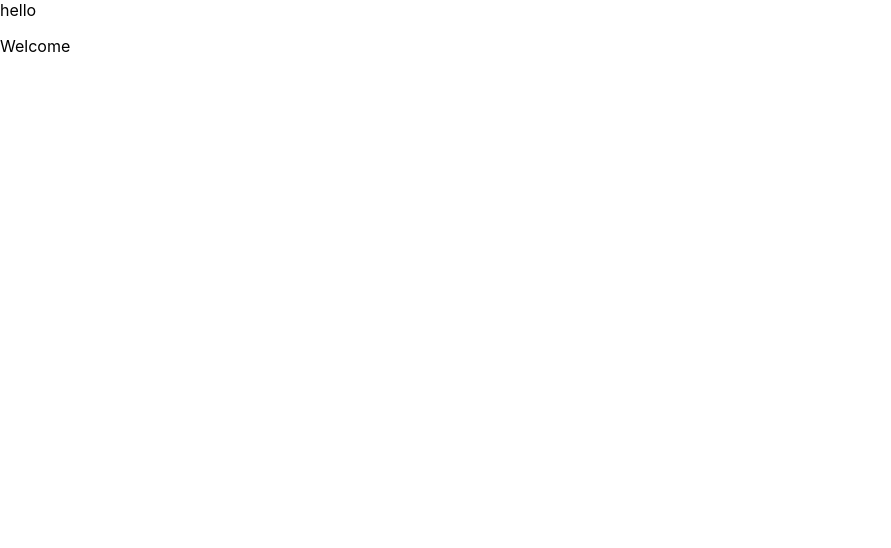
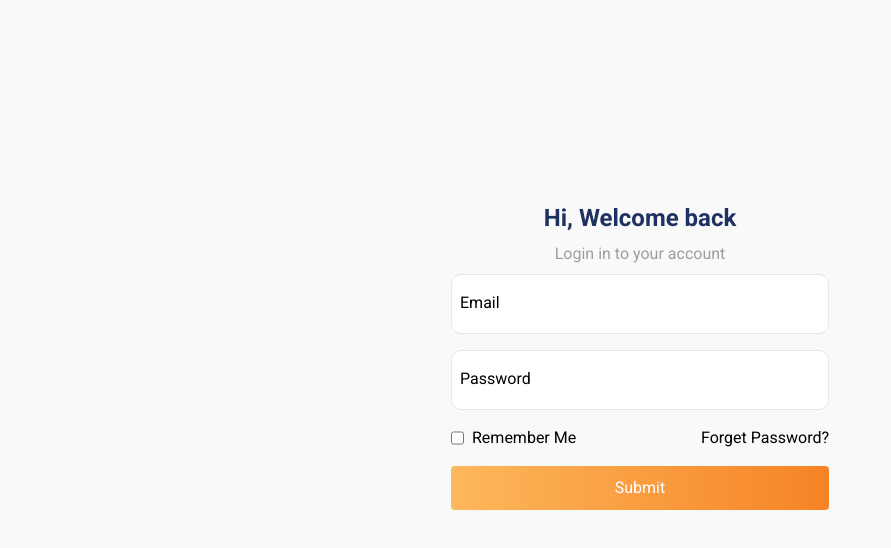
Before and after one commit to bhavin4/demots, a React (Create React App) app: page / in a window 1280 px wide. Shown: the top 548 px of the page, without its empty margins (0-891 px from the left). Built offline with nearby package versions, Linux system fonts and the light colour scheme.

Commit message:
add login page

```diff
--- a/package.json
+++ b/package.json
@@ -3,6 +3,7 @@
   "version": "0.1.0",
   "private": true,
   "dependencies": {
+    "@hookform/resolvers": "^3.1.1",
     "@material-tailwind/react": "^2.0.4",
     "@reduxjs/toolkit": "^1.9.5",
     "@testing-library/jest-dom": "^5.16.5",
@@ -20,7 +21,8 @@
     "react-scripts": "5.0.1",
     "react-toastify": "^9.1.3",
     "typescript": "^4.9.5",
-    "web-vitals": "^2.1.4"
+    "web-vitals": "^2.1.4",
+    "yup": "^1.2.0"
   },
   "scripts": {
     "start": "react-scripts start",
--- a/src/App.css
+++ b/src/App.css
@@ -1,38 +1,14 @@
-.App {
-  text-align: center;
+@import url("https://fonts.googleapis.com/css2?family=Roboto:ital,wght@0,100;0,200;0,300;0,400;0,500;0,600;0,700;0,800;0,900;1,100;1,200;1,300;1,400;1,500;1,600;1,700;1,800;1,900&display=swap");
+
+@tailwind base;
+@tailwind components;
+@tailwind utilities;
+
+* {
+  font-family: "Roboto", sans-serif;
 }
 
-.App-logo {
-  height: 40vmin;
-  pointer-events: none;
+.input-container:focus-within label {
+  transform: translate(0, 4px) scale(0.8);
+  color: #909090;
 }
-
-@media (prefers-reduced-motion: no-preference) {
-  .App-logo {
-    animation: App-logo-spin infinite 20s linear;
-  }
-}
-
-.App-header {
-  background-color: #282c34;
-  min-height: 100vh;
-  display: flex;
-  flex-direction: column;
-  align-items: center;
-  justify-content: center;
-  font-size: calc(10px + 2vmin);
-  color: white;
-}
-
-.App-link {
-  color: #61dafb;
-}
-
-@keyframes App-logo-spin {
-  from {
-    transform: rotate(0deg);
-  }
-  to {
-    transform: rotate(360deg);
-  }
-}
--- /dev/null
+++ b/src/Components/Buttons/ButtonComponent.tsx
@@ -0,0 +1,21 @@
+import React from "react";
+
+type Props = {
+  CTA: string;
+  onClick: Function;
+};
+
+const ButtonComponent = ({ CTA, onClick }: Props) => {
+  return (
+    <div className="w-full h-[44px] rounded-[4px]">
+      <button
+        onClick={() => onClick()}
+        className="h-[44px] text-white w-full rounded-[4px] bg-gradient-to-l from-[#F58124] from-[-4.22%] to-[#FFC266] to-[120.23%]"
+      >
+        {CTA}
+      </button>
+    </div>
+  );
+};
+
+export default ButtonComponent;
--- /dev/null
+++ b/src/Components/Containers/LoginForm.tsx
@@ -0,0 +1,72 @@
+import React from "react";
+import { yupResolver } from "@hookform/resolvers/yup";
+import { useForm } from "react-hook-form";
+import * as Yup from 'yup';
+import { useNavigate } from "react-router-dom";
+import ButtonComponent from "../Buttons/ButtonComponent";
+import InputComponent from "../TableComponent/InputComponent";
+
+type FormValues = {
+  email: string;
+  password: string;
+};
+
+const validationSchema = Yup.object().shape({
+  email: Yup.string().required('Email is required').email('Invalid email'),
+  password: Yup.string().required('Password is required').min(6, 'Password must be at least 8 characters'),
+});
+const LoginForm = () => {
+  const { register, formState: { errors }, handleSubmit } = useForm<FormValues>({
+    resolver: yupResolver(validationSchema),
+    defaultValues: { email: '', password: '' },
+  });
+
+  const onSubmit = (data: FormValues) => {
+    console.log(data);
+  };
+
+  const navigate = useNavigate();
+  return (
+    <div className="w-[420px] m-auto h-[calc(100vh-88px)] flex flex-col justify-center items-center">
+      <h1 className="text-2xl font-bold text-[#1F3161]">Hi, Welcome back</h1>
+      <h3 className="text-base my-2 text-[#9E9E9E] font-normal">
+        Login in to your account
+      </h3>
+      <form className="flex w-[90%] gap-4 flex-col" onSubmit={handleSubmit(onSubmit)}>
+        <InputComponent
+          register={register}
+          inputRef="email"
+          errorname={errors.email?.message}
+          label="Email"
+          name="email"
+        />
+
+        <InputComponent
+          register={register}
+          inputRef="password"
+          errorname={errors.password?.message}
+          label="Password"
+          name="password"
+        />
+
+        <div className="flex gap-2 justify-between">
+          <div>
+            <label className="flex gap-2" htmlFor="label">
+              <input name="label" type="checkbox" />
+              Remember Me
+            </label>
+          </div>
+          <div>Forget Password?</div>
+        </div>
+        <div>
+        <ButtonComponent
+          onClick={() => navigate("/LoginPage")}
+          CTA="Submit"
+        />
+        </div>
+      </form>
+    </div>
+  );
+};
+
+export default LoginForm;
--- /dev/null
+++ b/src/Components/TableComponent/InputComponent.tsx
@@ -0,0 +1,35 @@
+import React, { useState } from "react";
+
+
+type Props = {
+  label: string;
+  name: string;
+  register: any;
+  errorname: string | undefined;
+  inputRef:string
+};
+
+function InputComponent({ label, name, register, errorname,inputRef }: Props) {
+  const [inputValue, setInputValue] = useState("");
+
+  return (
+    <div className="h-[60px]  w-full rounded-[10px] justify-end flex  relative border">
+      <input name={name} {...register(inputRef)} className="w-full h-full peer rounded-[10px] outline-none px-3 pt-3 animate-none"/>
+
+      <label
+        className={` left-2 absolute transition-transform peer-focus:translate-y-1 peer-focus:scale-90  peer-focus:text-gray-400 ${
+          inputValue !== "" ? "translate-y-1 scale-75" : "translate-y-4"
+        } `}
+        htmlFor={"userName"}
+      >
+        {label}
+      </label>
+
+      {errorname && (
+        <span className="text-red-500">{errorname}</span>
+      )}
+    </div>
+  );
+}
+
+export default InputComponent;
--- a/src/Pages/LoginForm.tsx
+++ /dev/null
@@ -1,12 +0,0 @@
-import React from "react";
-
- const LoginForm = () =>{
-      return(
-        <>
-        <div>hello</div>
-        <p>Welcome</p>
-        </>
-    );
-}
-
-export default LoginForm
--- /dev/null
+++ b/src/Pages/LoginPage.tsx
@@ -0,0 +1,27 @@
+import LoginForm from "../Components/Containers/LoginForm";
+
+type Props = {};
+
+const LoginPage = (props: Props) => {
+  return (
+    <div className="box-border h-screen container">
+      <div className="grid grid-cols-1 lg:grid-cols-2 w-full h-screen  justify-between">
+        <div className="col-span-1">
+          <div className="flex justify-start p-6 ">
+            <img src="/images/logo.svg" className="h-[40px]" alt="" />
+          </div>
+          <LoginForm />
+        </div>
+        <div className="col-span-1 hidden lg:flex w-full h-screen">
+          <img
+            className="h-screen  w-full"
+            src="/images/background.svg"
+            alt=""
+          />
+        </div>
+      </div>
+    </div>
+  );
+};
+
+export default LoginPage;
--- a/src/utils/Routes.ts
+++ b/src/utils/Routes.ts
@@ -1,4 +1,4 @@
-  import LoginForm from "../Pages/LoginForm"
+  import LoginForm from "../Components/Containers/LoginForm"
   import PublicRoutes from "../auth/PublicRouts"
   export const AppRoutes = [
   {
--- /dev/null
+++ b/tailwind.config.js
@@ -0,0 +1,47 @@
+//  @type {import('tailwindcss').Config}
+module.exports = {
+  content: ["./src/**/*.{js,jsx,ts,tsx}"],
+  theme: {
+    container: {
+      center: true,
+    },
+    extend: {
+      backgroundImage: {
+        bluegradient:
+          "linear-gradient(322.69deg, #285A9F 15.37%, #C0DAFE 120.52%)",
+        orangegradient: "",
+        offwhitegradient:
+          "linear-gradient(322.69deg, #285A9F 15.37%, #C0DAFE 120.52%)",
+      },
+      colors: {
+        secondary: {
+          light: "#FFFFFF",
+          DEFAULT: "#F9F9F9",
+          dark: "#EAF0F3",
+        },
+        primary: {
+          light: "",
+          DEFAULT: "",
+          dark: "",
+        },
+        primaryFont: {
+          light: "#9E9E9E",
+          DEFAULT: "#767576",
+          dark: "#212121",
+        },
+        secondaryFont: {
+          light: "",
+          DEFAULT: "",
+          dark: "",
+        },
+        gradientPairs: {
+          blueStart: "#285A9F",
+          blueEnd: "#C0DAFE",
+          orangeStart: "#F58124",
+          orangeEnd: "#FFC266",
+        },
+        utils: {},
+      },
+    },
+  },
+};
```
Also changed, not shown: 1 other file (tests, documents, lock files or other folders).
